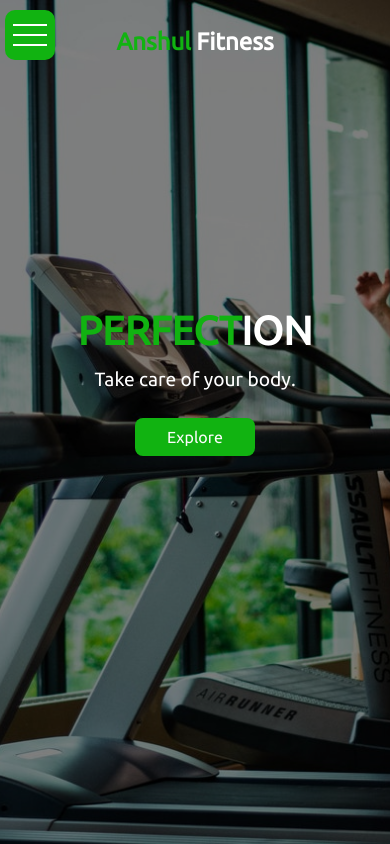
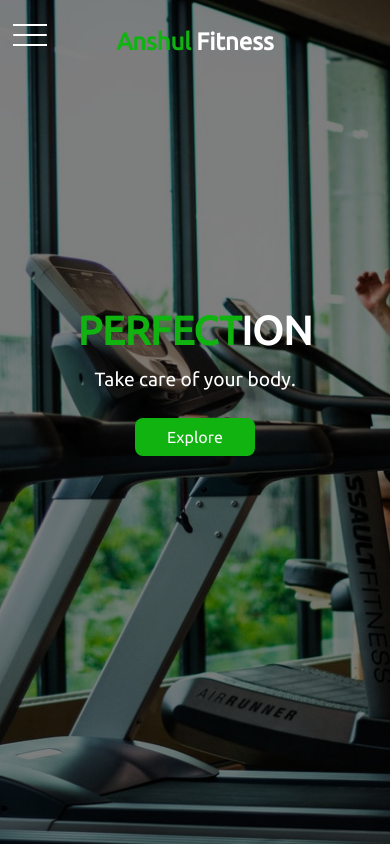
Before and after one commit to abhishek-designs/Fitness-World, a plain HTML site: page index.html in a window 390 px wide. Shown: the top 844 px of the page. Drawn offline with nearby package versions, Linux system fonts and the light colour scheme; a web font is replaced by a local one.

Commit message:
Latest Commit

```diff
--- a/styling/mobile.css
+++ b/styling/mobile.css
@@ -153,7 +153,7 @@ html body {
             height: 50px;
             width: 50px;
             padding: 0.5rem;
-            background: #11b311;
+            background: none;
             border-radius: 10px;
             display: flex;
             justify-content: center;
@@ -161,6 +161,7 @@ html body {
             transition: all 0.5s ease; }
             html body #main-showcase #navbar .container .menu-wrap .hamburger div {
               position: relative;
+              border-radius: 20px;
               width: 100%;
               height: 2px;
               background: #fff;
```
